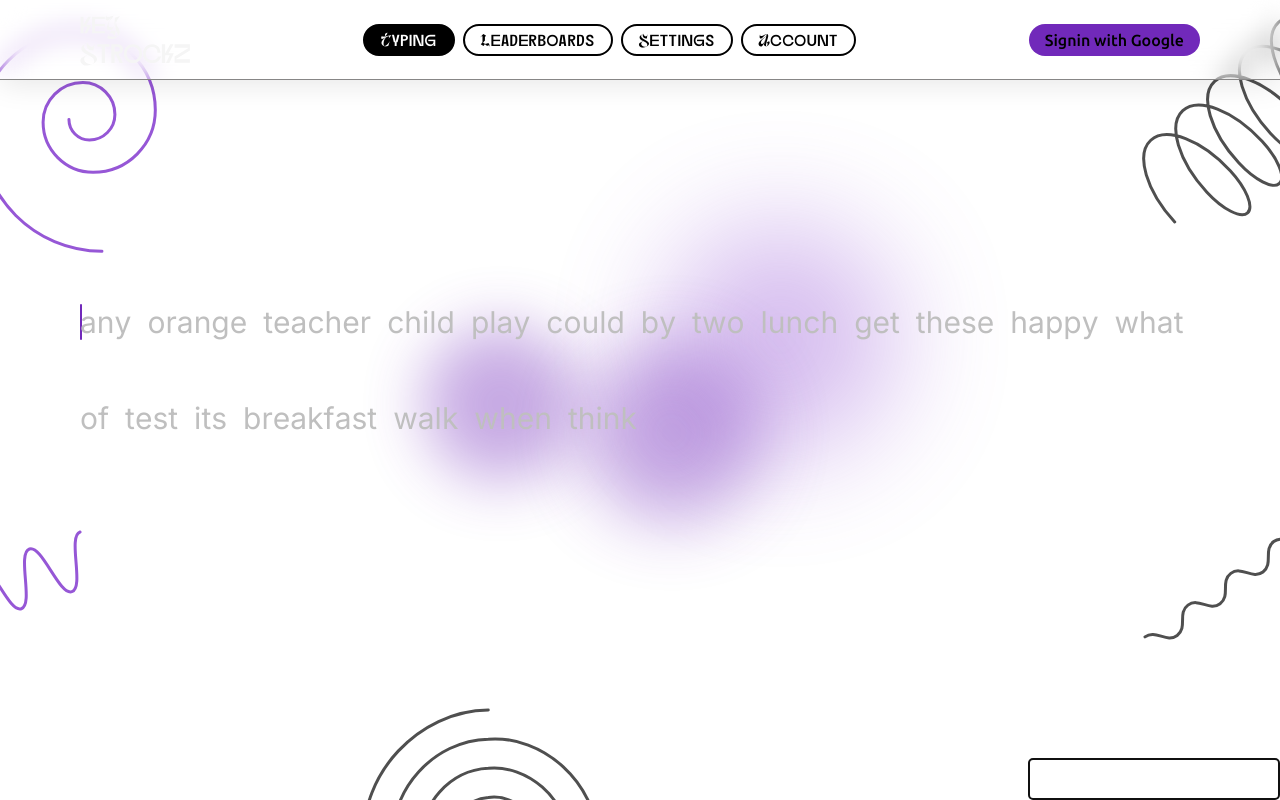
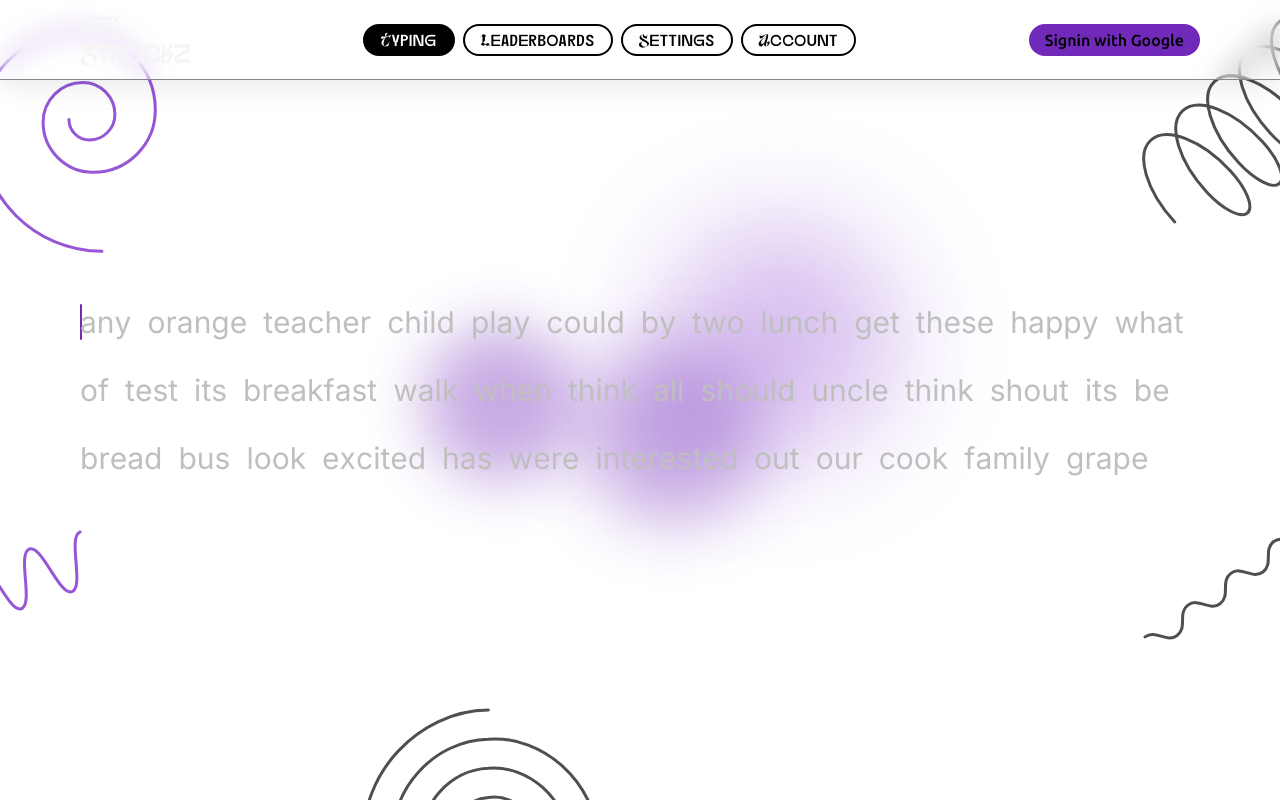
Before and after one commit to pinugit/keystrockz, a Next.js app: page / in a window 1280 px wide. Built offline with nearby package versions, Linux system fonts and the light colour scheme; no server answers.

Commit message:
added framer motion and made the animation for the sentencer staggered

```diff
--- a/app/components/TypingComponents/RandomSentenceDisplay.tsx
+++ b/app/components/TypingComponents/RandomSentenceDisplay.tsx
@@ -1,12 +1,33 @@
 "use client";
-import { RefObject, useEffect, useLayoutEffect, useRef, useState } from "react";
+import {
+  LegacyRef,
+  RefObject,
+  useEffect,
+  useLayoutEffect,
+  useRef,
+  useState,
+} from "react";
 import RandomLetterObject from "./RandomStringGenerator";
+import { delay, motion } from "framer-motion";
 
 interface props {
   randomWordList: string[];
   lengthOfSentence: number;
   onLetterRefChange: (letterRef: HTMLDivElement[][] | null[][]) => void;
 }
+
+const wordVarient = {
+  initial: {
+    opacity: 0,
+    scale: 0.8,
+  },
+  animate: (index: number) => ({
+    opacity: 1,
+    scale: 1,
+    transition: { delay: 0.03 * index },
+  }),
+};
+
 export default function RandomSentenceDisplay({
   randomWordList,
   lengthOfSentence,
@@ -33,12 +54,20 @@ export default function RandomSentenceDisplay({
       {letterObject.map((word, index) => (
         <div key={index} className="mb-8 mr-4 flex ">
           {word.map((letter, indexLetter) => (
-            <div
-              ref={(ref) => (letterRef.current[index][indexLetter] = ref)}
+            <motion.div
+              initial="initial"
+              animate="animate"
+              variants={wordVarient}
+              custom={index}
+              ref={(ref) => {
+                if (ref) {
+                  letterRef.current[index][indexLetter] = ref;
+                }
+              }}
               key={indexLetter}
             >
               {letter}
-            </div>
+            </motion.div>
           ))}
         </div>
       ))}
--- a/app/components/TypingComponents/TypingArea.tsx
+++ b/app/components/TypingComponents/TypingArea.tsx
@@ -109,11 +109,11 @@ export default function TypingArea() {
       />
       <div
         onClick={onTypingAreaClick}
-        className="text-[--text-secondary]  text-3xl px-20 h-[24%] overflow-scroll z-50 hideScrollbar flex flex-wrap "
+        className="text-[--text-secondary]  text-3xl px-20 h-[24%] overflow-scroll z-50 hideScrollbar flex flex-wrap"
       >
         <RandomSentenceDisplay
           randomWordList={commonEnglishWords}
-          lengthOfSentence={20}
+          lengthOfSentence={50}
           onLetterRefChange={(newLetterRef) => setLetterRef(newLetterRef)}
         />
       </div>
--- a/app/components/TypingComponents/TypingInput.tsx
+++ b/app/components/TypingComponents/TypingInput.tsx
@@ -10,7 +10,7 @@ export default function TypingInput({ onLetterType, typingInputRef }: props) {
       type="text"
       autoFocus
       ref={typingInputRef}
-      className="absolute bottom-0 right-0 p-2 border border-black rounded"
+      className="fixed top-[-100px] left-[-100px] p-2 border border-black rounded"
       onChange={(e) => {
         onLetterType(e.target.value);
         e.target.value = "";
--- a/package.json
+++ b/package.json
@@ -11,6 +11,7 @@
   "dependencies": {
     "@auth/prisma-adapter": "^2.1.0",
     "@prisma/client": "^5.14.0",
+    "framer-motion": "^11.2.10",
     "next": "^14.2.4",
     "next-auth": "^5.0.0-beta.18",
     "react": "^18",
```
Also changed, not shown: 1 other file (tests, documents, lock files or other folders).
